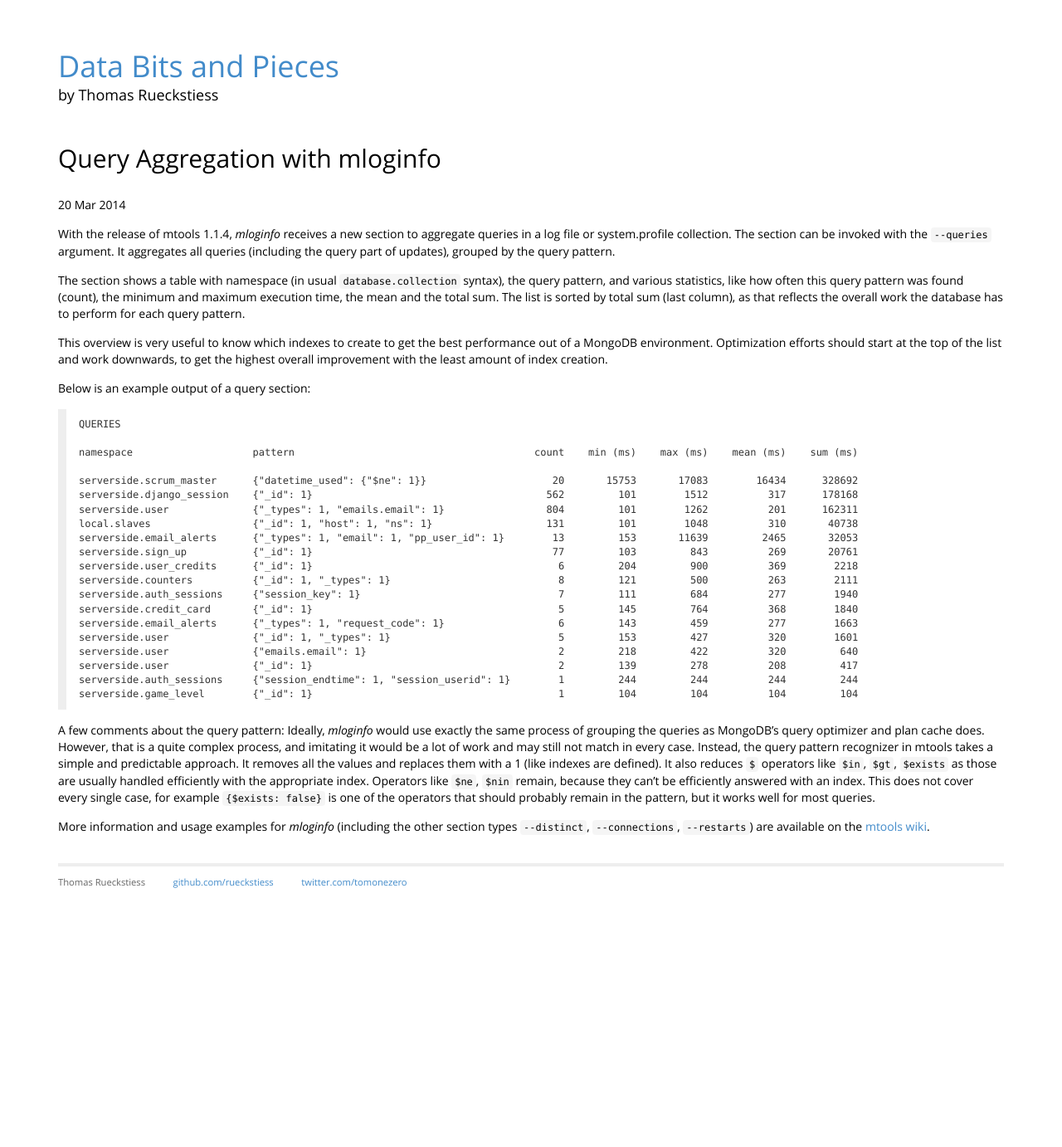
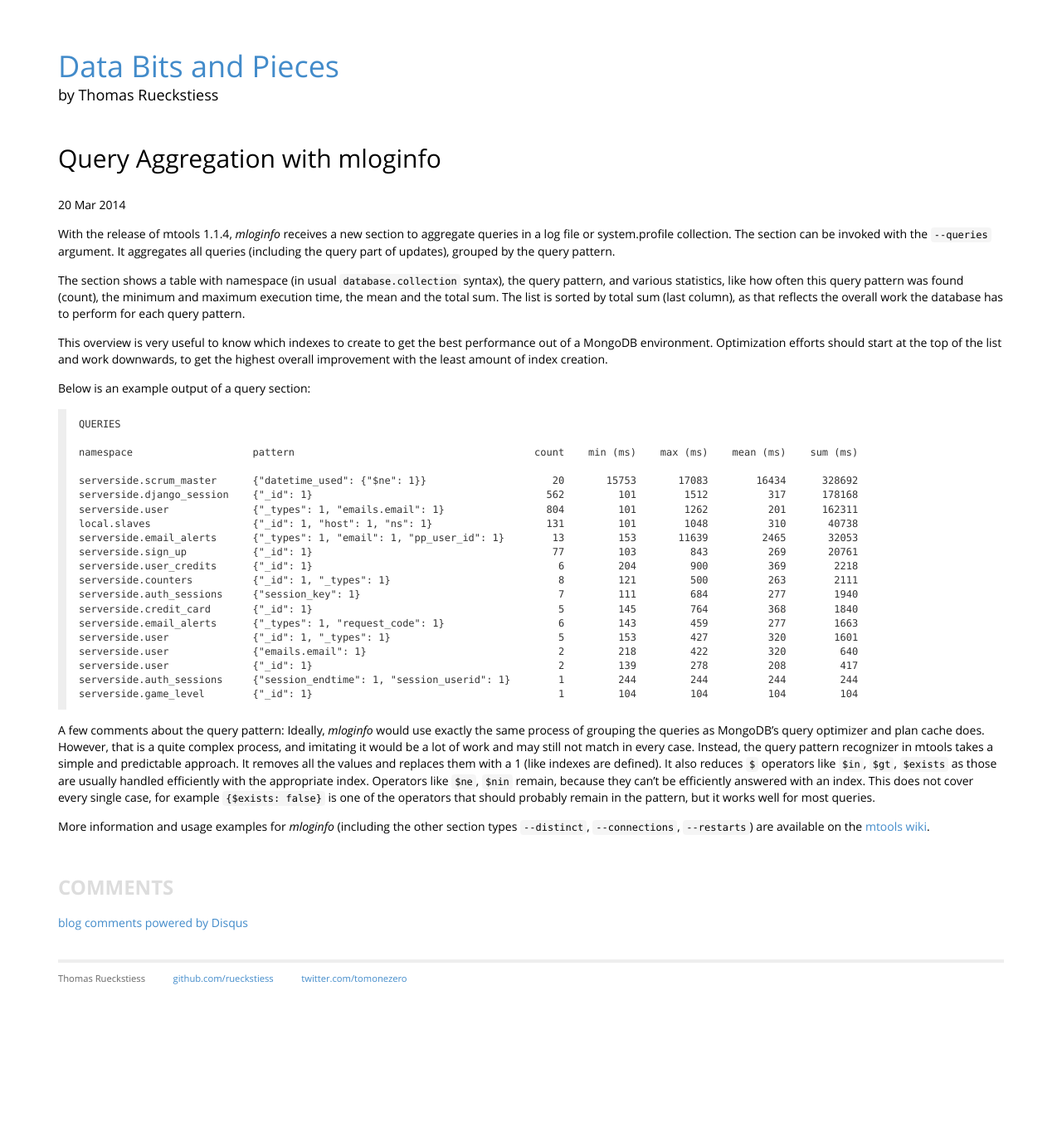
Before and after one commit to rueckstiess/rueckstiess.github.io, a Jekyll site: the page built from _posts/2014-03-10-mloginfo-queries.markdown, in a window 1280 px wide. Shown: the whole page at 83% size. Built offline with Jekyll 4.4.1, drawn with Linux system fonts in a browser that asks for light colours; Markdown is read by kramdown in place of the engine named in the settings; comment, search, counter and statistics services are not loaded; before the commit the page ends 1266 px from its top, so only the background shows below that.

Commit message:
added disqus comment section at the bottom.

```diff
--- a/_layouts/default.html
+++ b/_layouts/default.html
@@ -51,5 +51,20 @@
 
             </div>
         </div>
+        <!-- Put this just before the closing body tag of your web page -->
+        <script type="text/javascript">
+            /* * * CONFIGURATION VARIABLES: EDIT BEFORE PASTING INTO YOUR WEBPAGE * * */
+            var disqus_shortname = 'tomonezero'; // required: replace example with your forum shortname
+            var disqus_identifier = '{{ page.url }}';
+            var disqus_url = 'http://blog.rueckstiess.com{{ page.url }}';
+
+            /* * * DON'T EDIT BELOW THIS LINE * * */
+            (function () {
+                var s = document.createElement('script'); s.async = true;
+                s.type = 'text/javascript';
+                s.src = 'http://' + disqus_shortname + '.disqus.com/count.js';
+                (document.getElementsByTagName('HEAD')[0] || document.getElementsByTagName('BODY')[0]).appendChild(s);
+            }());
+        </script>
     </body>
 </html>
--- a/_layouts/post.html
+++ b/_layouts/post.html
@@ -7,3 +7,24 @@
 <div class="post">
 {{ content }}
 </div>
+
+<!-- This is the actual comments section -->
+<div id="disqus_wrapper">
+    <h3>Comments</h3>
+    <div id="disqus_thread"></div>
+    <script type="text/javascript">
+        /* * * CONFIGURATION VARIABLES: EDIT BEFORE PASTING INTO YOUR WEBPAGE * * */
+        var disqus_shortname = 'tomonezero'; // required: replace example with your forum shortname
+        var disqus_identifier = '{{ page.url }}';
+        var disqus_url = 'http://blog.rueckstiess.com{{ page.url }}';
+
+        /* * * DON'T EDIT BELOW THIS LINE * * */
+        (function() {
+            var dsq = document.createElement('script'); dsq.type = 'text/javascript'; dsq.async = true;
+            dsq.src = 'http://' + disqus_shortname + '.disqus.com/embed.js';
+            (document.getElementsByTagName('head')[0] || document.getElementsByTagName('body')[0]).appendChild(dsq);
+        })();
+    </script>
+    <noscript>Please enable JavaScript to view the <a href="http://disqus.com/?ref_noscript">comments powered by Disqus.</a></noscript>
+    <a href="http://disqus.com" class="dsq-brlink">blog comments powered by <span class="logo-disqus">Disqus</span></a>
+</div>
--- a/css/stack.css
+++ b/css/stack.css
@@ -140,6 +140,16 @@
 
 .footnotes {
     font-size: 80%;
+}
+
+#disqus_wrapper {
+    margin-top: 50px;
+}
+
+#disqus_wrapper h3 {
+    color: #ddd;
+    font-weight: bold;
+    text-transform: uppercase;
 }
 
 button,input,select,textarea{font-family:inherit;font-size:100%;margin:0}
```
